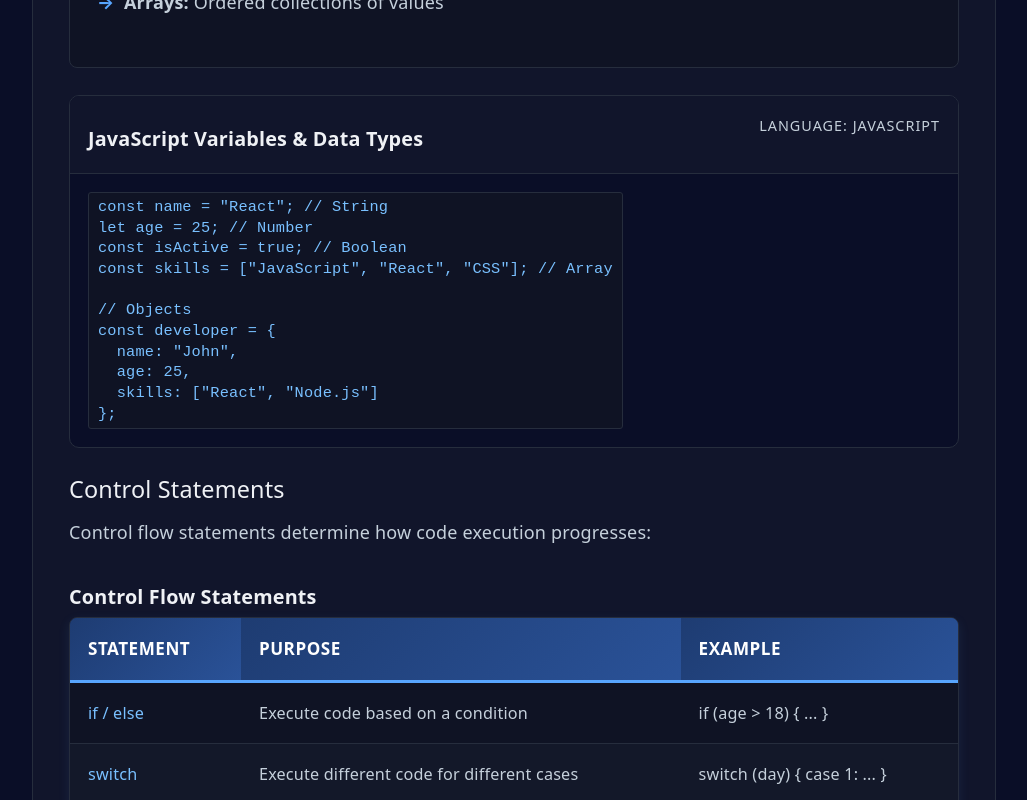
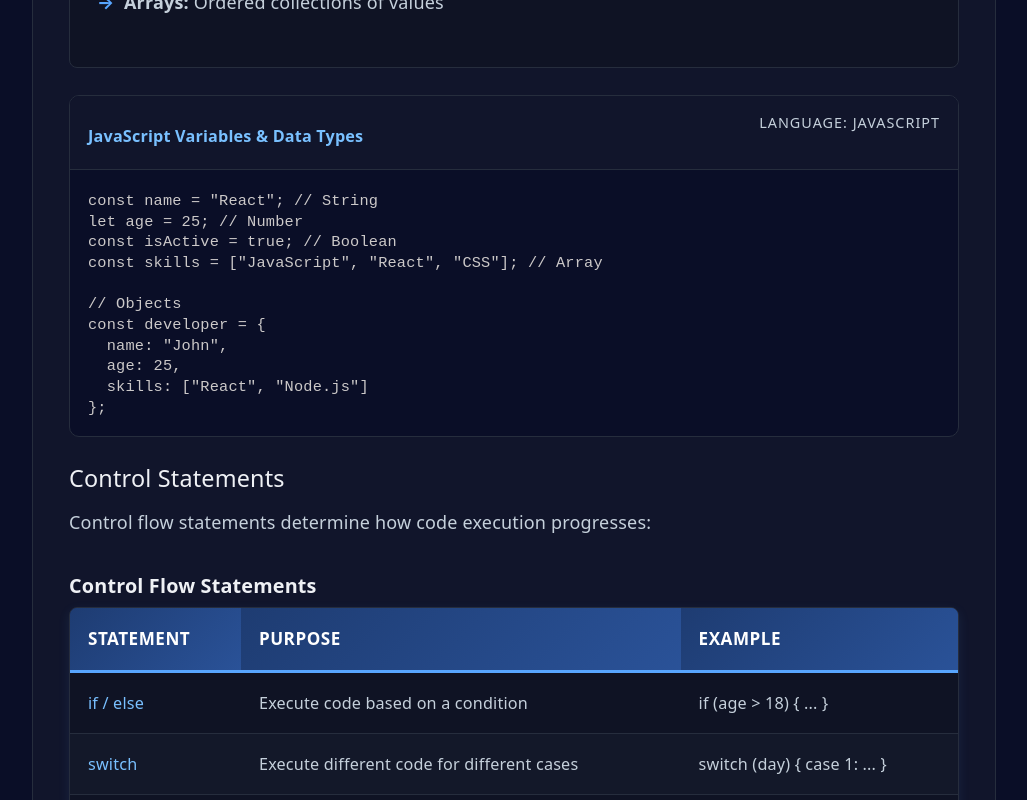
Before and after one commit to BrianEsquivel-hexaware/React-Basics, a React (Vite) app: page /section2 in a window 1280 px wide. Shown: the part 880-1680 px from the top of the page, without its empty margins (126-1153 px from the left). Built offline with nearby package versions, Linux system fonts and the light colour scheme.

Commit message:
The code color in the CodeBlocks component is respected to be white

```diff
--- a/src/components/CodeBlock/CodeBlock.css
+++ b/src/components/CodeBlock/CodeBlock.css
@@ -15,8 +15,8 @@
   border-bottom: 1px solid #262d3d;
 }
 
-.code-block-title {
-  color: #79c0ff;
+.code-block-wrapper .code-block-title {
+  color: #79c0ff !important;
   font-weight: 600;
   font-size: 0.9rem;
 }
@@ -36,31 +36,34 @@
   line-height: 1.6;
 }
 
-.code-block code {
-  color: #d4d4d4;
-  font-family: 'Courier New', Consolas, monospace;
-  white-space: pre;
+.code-block-wrapper .code-block code {
+  color: #ccc9c9 !important;
+  font-family: 'Courier New', Consolas, monospace !important;
+  white-space: pre !important;
+  background: transparent !important;
+  border: none !important;
+  padding: 0 !important;
 }
 
 /* Syntax highlighting */
-.code-block code .tag {
-  color: #79c0ff;
+.code-block-wrapper .code-block code .tag {
+  color: #79c0ff !important;
 }
 
-.code-block code .attr {
-  color: #d2a8ff;
+.code-block-wrapper .code-block code .attr {
+  color: #d2a8ff !important;
 }
 
-.code-block code .value {
-  color: #a5d6ff;
+.code-block-wrapper .code-block code .value {
+  color: #a5d6ff !important;
 }
 
-.code-block code .property {
-  color: #d2a8ff;
+.code-block-wrapper .code-block code .property {
+  color: #d2a8ff !important;
 }
 
-.code-block code .keyword {
-  color: #ff7b72;
+.code-block-wrapper .code-block code .keyword {
+  color: #ff7b72 !important;
 }
 
 @media (max-width: 768px) {
--- a/src/components/CodeBlock/CodeBlock.tsx
+++ b/src/components/CodeBlock/CodeBlock.tsx
@@ -10,7 +10,7 @@ function CodeBlock({ title, code, language }: CodeBlockProps) {
   return (
     <div className="code-block-wrapper">
       <div className="code-block-header">
-        <h4 className="code-block-title">{title}</h4><br/>
+        <h4 className="code-block-title">{title}</h4>
         <p className="code-block-lang">Language: {language}</p>
       </div>
       <pre className="code-block">
```
